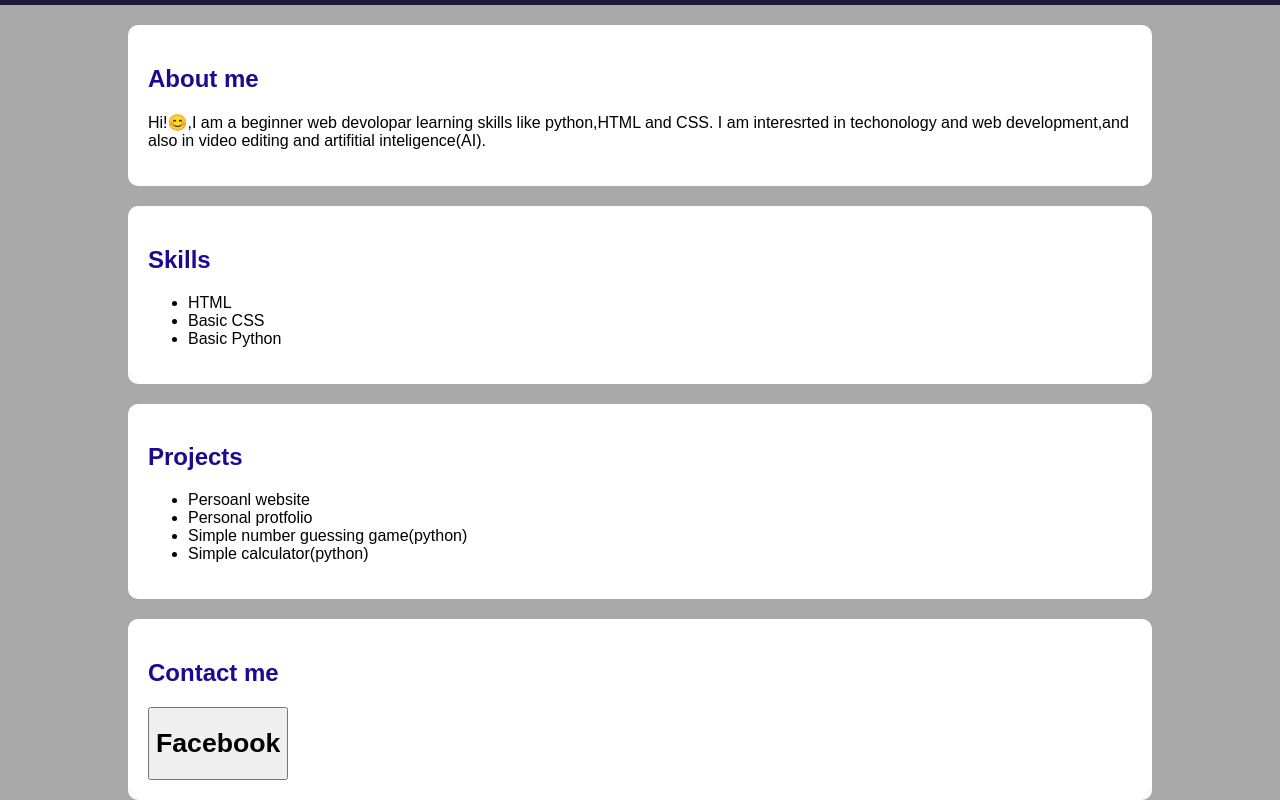
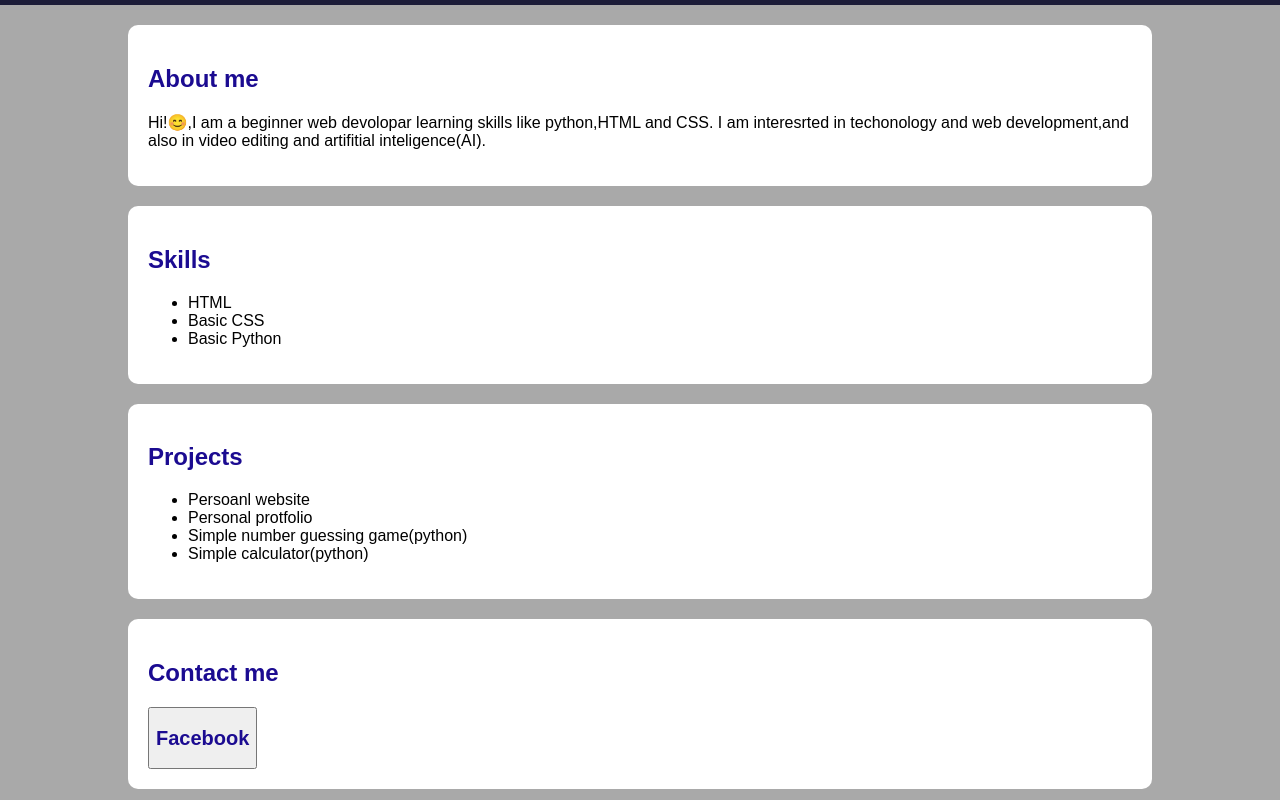
Before and after one commit to ilinhasansaad-del/saad-website, a plain HTML site: page index.html in a window 1280 px wide. Shown: the part 391-1191 px from the top of the page. Drawn offline with Linux system fonts and the light colour scheme.

Commit message:
Update index.html

```diff
--- a/index.html
+++ b/index.html
@@ -46,6 +46,7 @@
                 border-radius: 5px;
             }
 
+
         </style>
     </head>
     <body>
@@ -89,7 +90,7 @@
             <div class="section">
                 <h2>Contact me</h2>
                 <a href="https://www.facebook.com/profile.php?id=61586680001427">
-                    <button><h1>Facebook</h1></button>
+                    <button><h2>Facebook</h2></button>
                 </a>
 
             </div>
```
